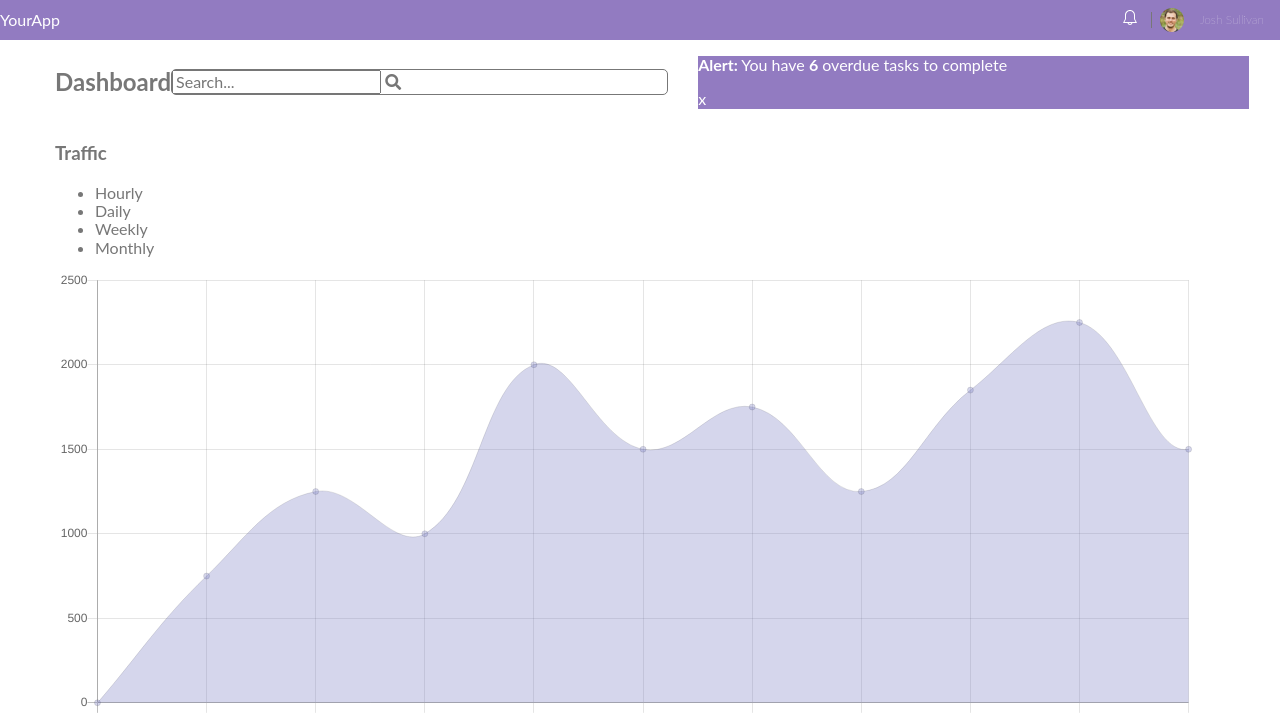
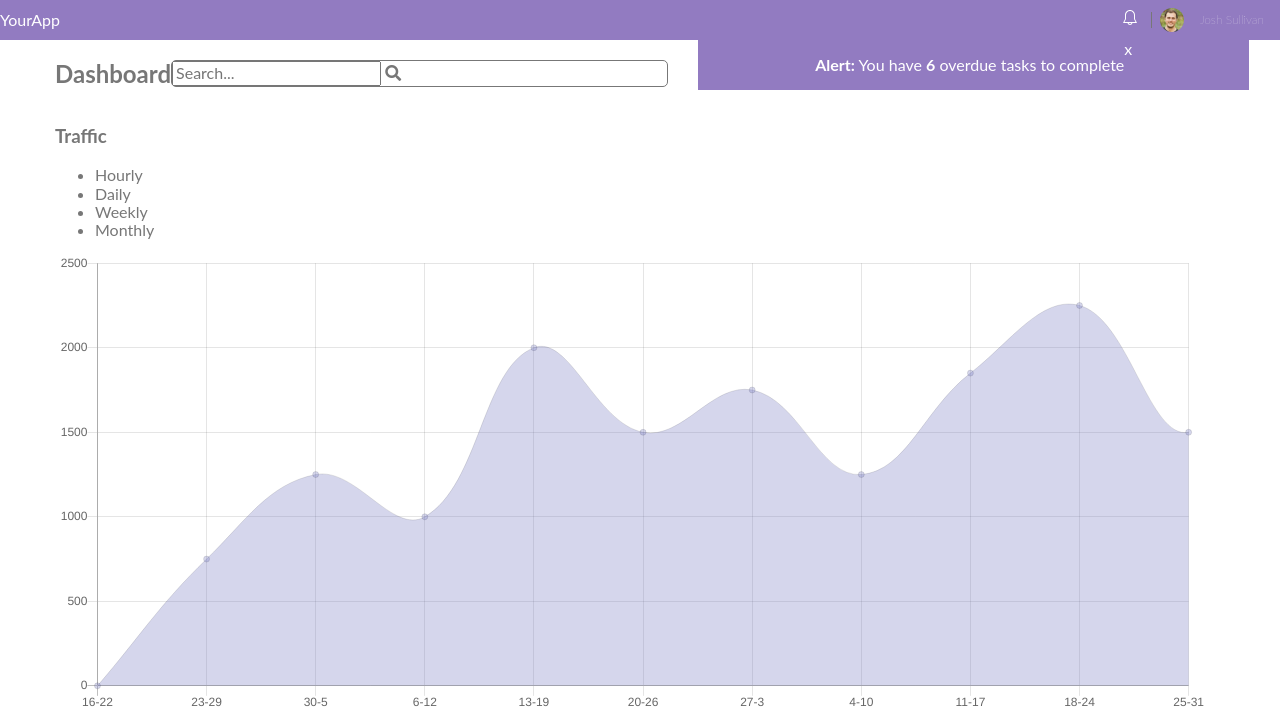
Before and after one commit to allan9595/web_app_dashboard_techdegree, a plain HTML site: page index.html in a window 1280 px wide. Shown: the top 713 px of the page. Drawn offline with nearby package versions, Linux system fonts and the light colour scheme.

Commit message:
fix the alert

```diff
--- a/scripts/script.js
+++ b/scripts/script.js
@@ -10,9 +10,9 @@ const send = document.getElementById("send");
 alert.innerHTML =
     `
     <div class="alert-banner">
-    <p><strong>Alert:</strong> You have <strong>6</strong> overdue tasks
-    to complete</p>
-    <p class="alert-banner-close">x</p>
+        <p class="alert-banner-message"><strong>Alert:</strong> You have <strong>6</strong> overdue tasks
+        to complete</p>
+        <p class="alert-banner-close">x</p>
     </div>
     `
 
--- a/scss/components/_alert.scss
+++ b/scss/components/_alert.scss
@@ -2,7 +2,19 @@
     background-color: $lilac-bush;
     width: 90%;
     margin:auto;
+    display: flex;
+    flex-direction: row;
+    justify-content: center;
+
+    &-message{
+        margin-left: 5px;
+    }
+
+    &-close{
+        margin: 0 5px 10px 0px;
+    }
     strong, p{
         color: $white
     }
+
 }
--- a/scss/components/_main.scss
+++ b/scss/components/_main.scss
@@ -3,6 +3,4 @@
     border-radius: 5px;
     width: 90%;
     margin: auto;
-
-
 }
```
Also changed, not shown: css/styles.css, 2 other files.
